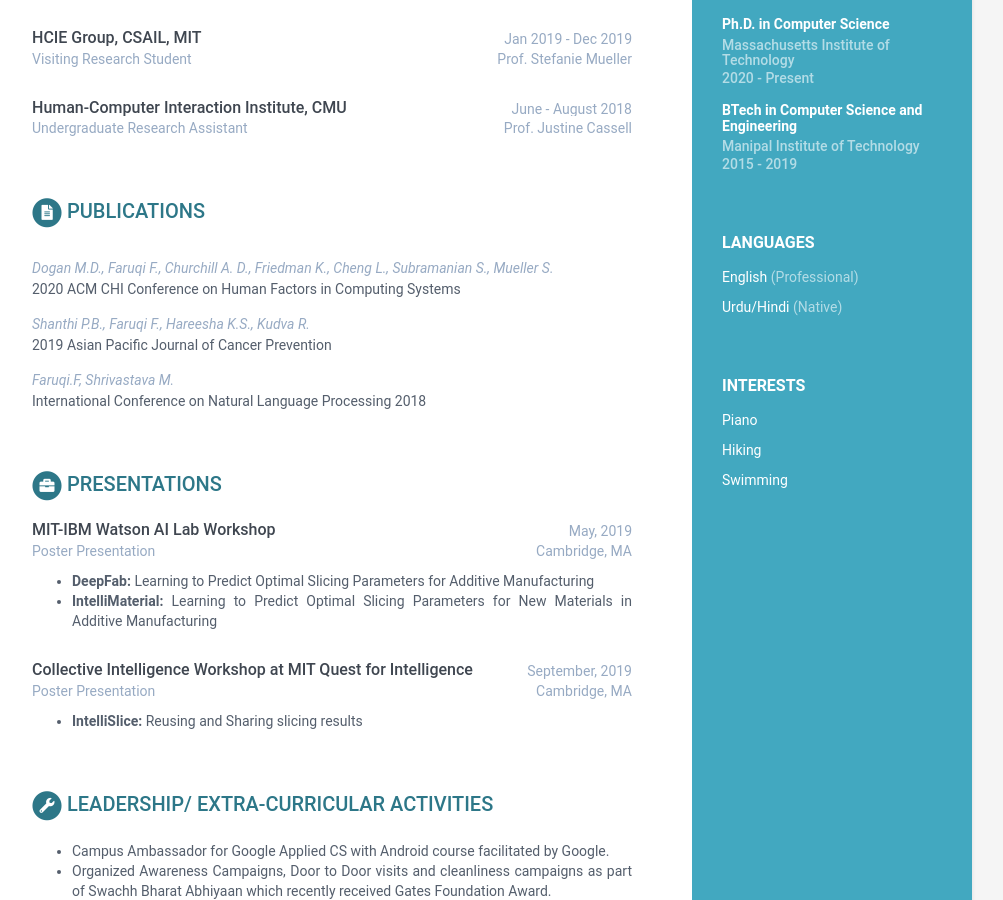
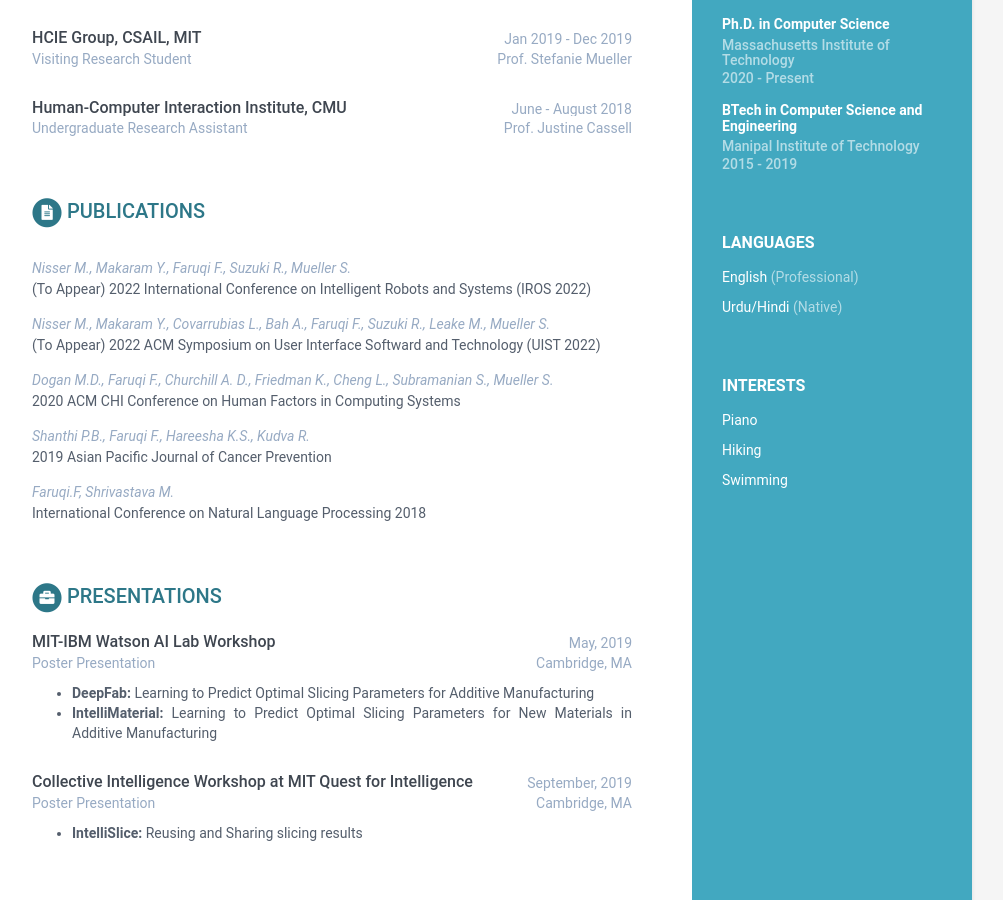
Before and after one commit to FarazFaruqi/FarazFaruqi.github.io, a Jekyll site: the page built from index.html, in a window 1280 px wide and 900 px high, scrolled down 549 px. Shown: the whole window, without its empty margins (168-1171 px from the left). Built offline with Jekyll 4.4.1, drawn with Linux system fonts in a browser that asks for light colours.

Commit message:
adding new papers

```diff
--- a/_data/data.yml
+++ b/_data/data.yml
@@ -135,6 +135,16 @@ publications:
     title: Publications
     intro: |
     papers:
+      - title: "Selective Self Assembly using ReProgrammable Magnetic Pixels"
+        link: "https://doi.org/10.1145/3313831.3376202"
+        authors: Nisser M., Makaram Y., Faruqi F., Suzuki R., Mueller S.
+        conference: (To Appear) 2022 International Conference on Intelligent Robots and Systems (IROS 2022)
+
+      - title: "Mixels: Fabricating Interfaces using Programmable Magnetic Pixels"
+        link: "https://doi.org/10.1145/3313831.3376202"
+        authors: Nisser M., Makaram Y., Covarrubias L., Bah A., Faruqi F., Suzuki R., Leake M., Mueller S.
+        conference: (To Appear) 2022 ACM Symposium on User Interface Softward and Technology (UIST 2022)
+
       - title: "G-ID: Identifying 3D Prints Using Slicing Parameters"
         link: "https://doi.org/10.1145/3313831.3376202"
         authors: Dogan M.D., Faruqi F., Churchill A. D., Friedman K., Cheng L., Subramanian S., Mueller S.
```
